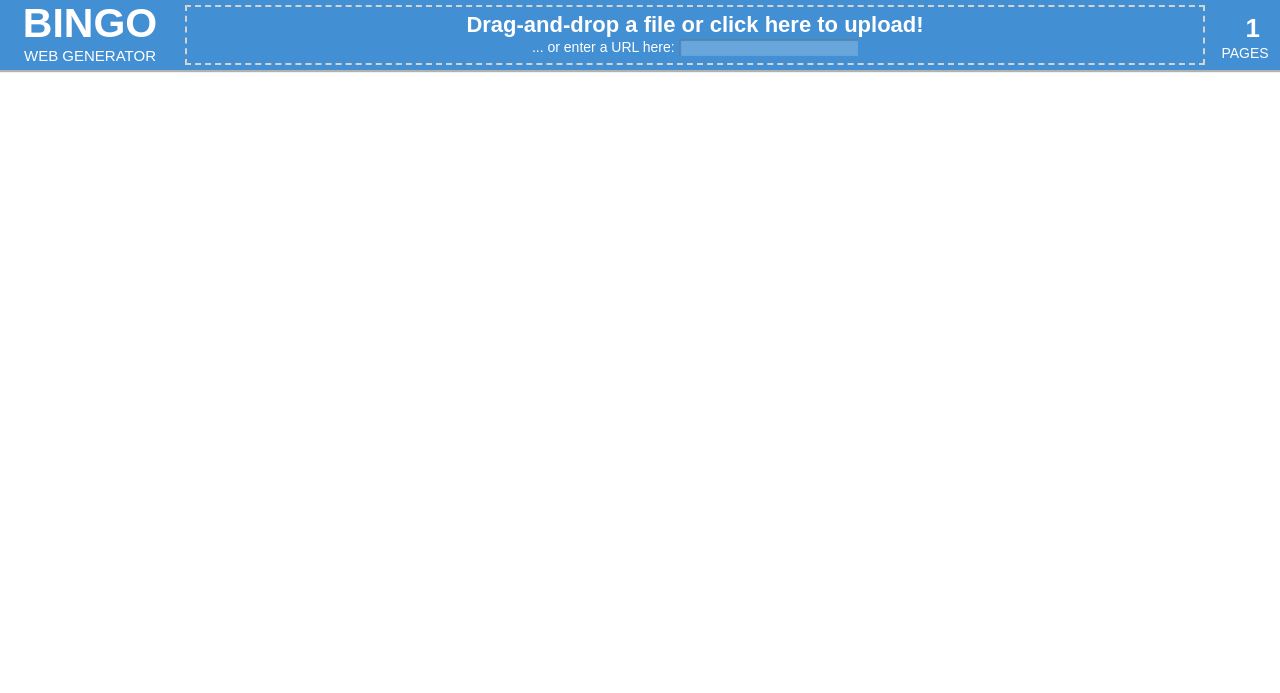
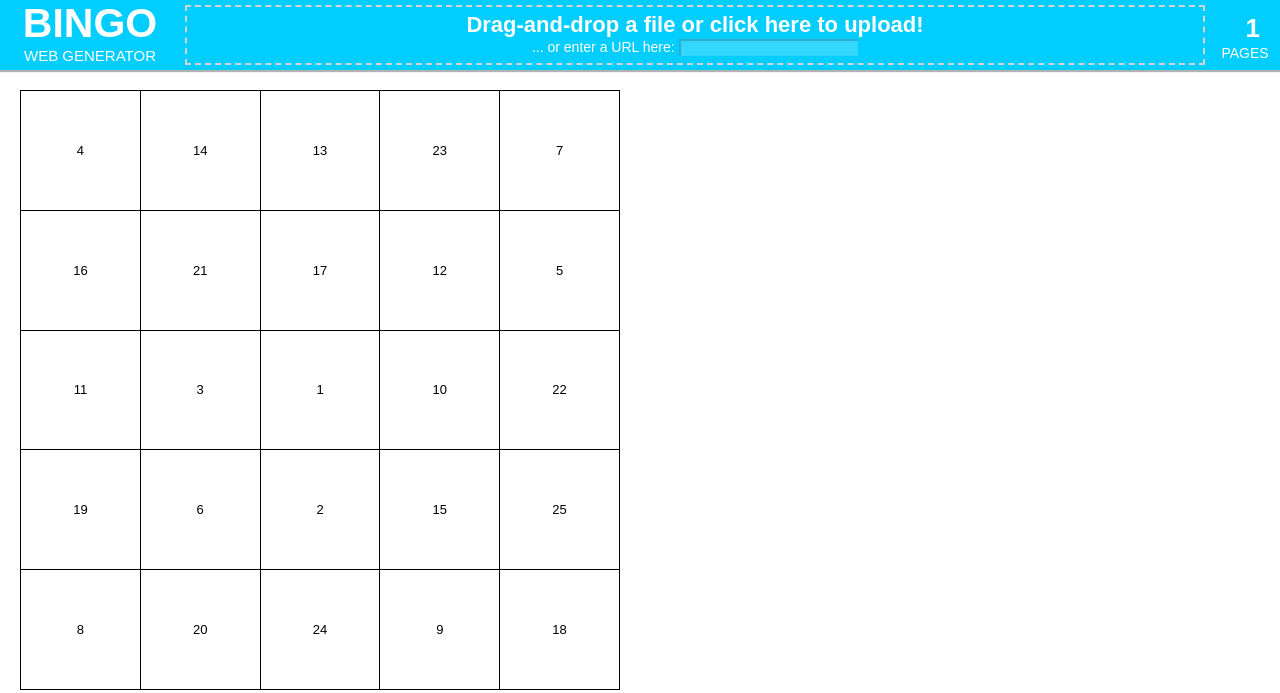
Before and after one commit to kryha5555/Bingo-Generator, a plain HTML site: page index.html in a window 1280 px wide. Drawn offline with Linux system fonts and the light colour scheme.

Commit message:
generating grid, preview layout

```diff
--- a/index.html
+++ b/index.html
@@ -4,6 +4,7 @@
 <head>
     <meta charset="UTF-8">
     <title>Bingo Board Generator</title>
+    <script src="script.js"></script>
     <link rel="stylesheet" type="text/css" href="style.css">
 </head>
 
--- /dev/null
+++ b/script.js
@@ -0,0 +1,90 @@
+let init = () => {
+
+    // --- CONFIGURATION ---
+
+    const COLUMNS_PER_PAGE = 2;
+    const ROWS_PER_PAGE = 3;
+
+    // --- FORMAT A4, PORTRET ---
+    const PAGE_WIDTH_MILLIMETERS = 210;
+    const PAGE_HEIGHT_MILLIMETERS = 297;
+
+    // --- END CONFIGURATION ---
+
+    const PRINT_ROOT = document.getElementById("print");
+    const PREVIEW_ROOT = document.getElementById("preview");
+    const UPLOAD_FIELD = document.getElementById("file-field");
+    const PAGES_FIELD = document.getElementById("pages");
+    const DROP_AREA = document.getElementById("drop-area");
+    const URL_FIELD = document.getElementById("url-field");
+    const URL_FORM = document.getElementById("url-form");
+
+    // margins
+    const PAGE_MARGIN_MILLIMETERS = 7;
+    const CELL_SPACING_MILLIMETERS = 2;
+
+    // constants calculation
+    const WIDTH_MILLIMETERS = PAGE_WIDTH_MILLIMETERS - 2 * PAGE_MARGIN_MILLIMETERS;
+    const HEIGHT_MILLIMETERS = PAGE_HEIGHT_MILLIMETERS - 2 * PAGE_MARGIN_MILLIMETERS;
+    const BOARDS_PER_PAGE = COLUMNS_PER_PAGE * ROWS_PER_PAGE;
+    const FIELD_SIZE_MILLIMETERS = Math.min(HEIGHT_MILLIMETERS / ROWS_PER_PAGE, WIDTH_MILLIMETERS / COLUMNS_PER_PAGE) - 2 * CELL_SPACING_MILLIMETERS;
+
+    let labels;
+    let centerLabel;
+    let pageCount = PAGES_FIELD.value;
+
+    let parseText = text => {
+        let lines = text.split(/\r?\n/g).filter(l => l.length > 0); // split text by newlines, remove any empty strings
+        if (lines.length < 25)
+            throw new Error("File too short!");
+
+        [centerLabel, ...labels] = lines; // save first line to centerLabel, rest of lines to labels
+        generateSample();
+    };
+
+    let generateSample = () => {
+        if (!labels) return;
+
+        while (PREVIEW_ROOT.hasChildNodes())
+            PREVIEW_ROOT.removeChild(PREVIEW_ROOT.firstChild); // remove any child nodes
+
+        PREVIEW_ROOT.appendChild(randomGrid()); // append random grid to preview root
+    };
+
+    let randomGrid = () => {
+        let labelsCopy = labels.slice(); // copy labels array
+
+        for (let i = 0; i < 25; i++) { // for each label
+            const j = i + Math.floor(Math.random() * (labelsCopy.length - i)); // get a random integer such that 0 ≤ j ≤ i
+            [labelsCopy[i], labelsCopy[j]] = [labelsCopy[j], labelsCopy[i]]; // swap two elements
+        }
+
+        const entries = [...labelsCopy.slice(0, 12), centerLabel, ...labelsCopy.slice(12, 24)]; // insert centerLabel into middle
+
+        return makeGrid(entries);
+    };
+
+    let makeGrid = entries => {
+        let grid = document.createElement("div"); // create new grid
+        grid.className = "board";
+
+        for (let r = 0; r < 5; r++) { // for each row in grid
+            const row = document.createElement("div"); // create new row
+            row.className = "row";
+
+            for (let i = 0; i < 5; i++) { // for each cell in row
+                const cell = document.createElement("div"); // create new cell
+                cell.className = "cell";
+                cell.innerText = entries[5 * r + i]; // assign text to cell
+                row.appendChild(cell); // append cell to row
+            }
+            grid.appendChild(row); // append row to grid
+        }
+
+        return grid;
+    };
+
+    parseText("1\n2\n3\n4\n5\n6\n7\n\n8\n9\n10\n11\n12\n13\n14\n15\n16\n17\n18\n19\n20\n21\n22\n23\n24\n25"); // sample input
+};
+
+addEventListener('load', init);
--- a/style.css
+++ b/style.css
@@ -21,7 +21,7 @@ body {
   width: 100%;
   height: 70px;
   margin: 0;
-  background-color: #428fd3;
+  background-color: #01cdfe;
   box-shadow: 0 1px 1px 1px rgba(0, 0, 0, 0.3);
   display: grid;
   grid-template-columns: 180px auto 70px;
@@ -102,3 +102,40 @@ body {
   font-weight: bold;
   background-color: transparent;
 }
+
+/* preview layout */
+#preview {
+  position: absolute;
+  font: 13px sans-serif;
+  width: 600px;
+  height: 600px;
+  margin: 90px 20px 20px;
+}
+
+/* board layout */
+.board {
+  display: table;
+  table-layout: fixed;
+  border-collapse: collapse;
+  box-sizing: border-box;
+  font: inherit;
+  width: 100%;
+  height: 100%;
+}
+
+.board .row {
+  display: table-row;
+  font: inherit;
+}
+
+.board .row .cell {
+  display: table-cell;
+  box-sizing: border-box;
+  padding: 1pt;
+  width: 20%;
+  height: 20%;
+  text-align: center;
+  font: inherit;
+  border: 1px solid black;
+  vertical-align: middle;
+}
```
